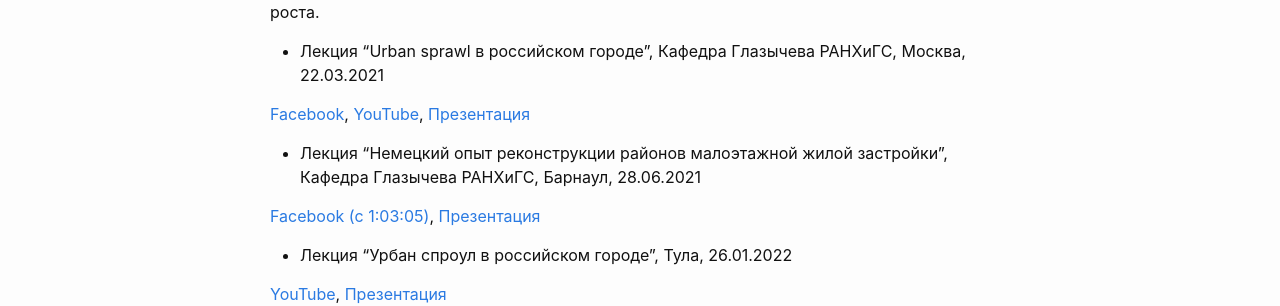
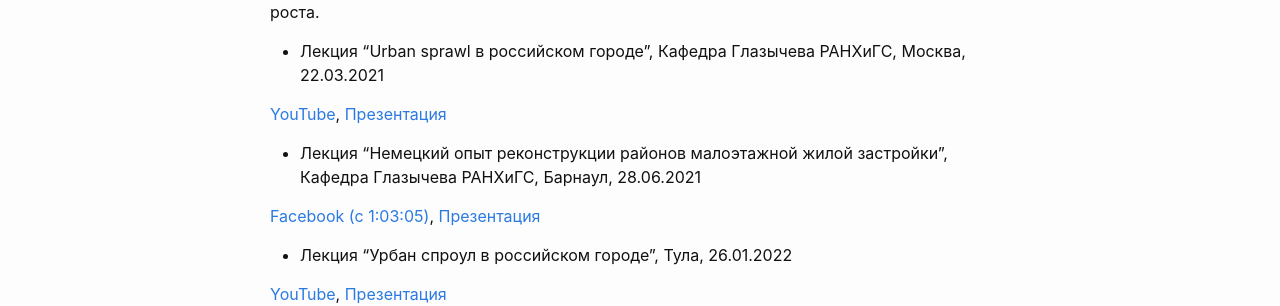
Before and after one commit to boikod/pause, a Jekyll site: the page built from public.md, in a window 1280 px wide. Shown: the part 164-470 px from the top of the page. Built offline with Jekyll 4.4.1, drawn with Linux system fonts in a browser that asks for light colours.

Commit message:
Update public.md

```diff
--- a/public.md
+++ b/public.md
@@ -7,7 +7,6 @@ title: Public
 
  - Лекция "Urban sprawl в российском городе", Кафедра Глазычева РАНХиГС, Москва, 22.03.2021
 
-[Facebook](https://www.facebook.com/urbanion/videos/196016372324268),
 [YouTube](https://www.youtube.com/watch?v=bzK-g7vqaEw),
 [Презентация](https://www.dropbox.com/s/txj8l2aiqfnu97b/%D0%91%D0%BE%D0%B9%D0%BA%D0%BE%20-%20%D0%A3%D1%80%D0%B1%D0%B0%D0%BD%20%D1%81%D0%BF%D1%80%D0%BE%D1%83%D0%BB%20%D0%B2%20%D0%A0%D0%BE%D1%81%D1%81%D0%B8%D0%B8.pdf?dl=0)
 
```
